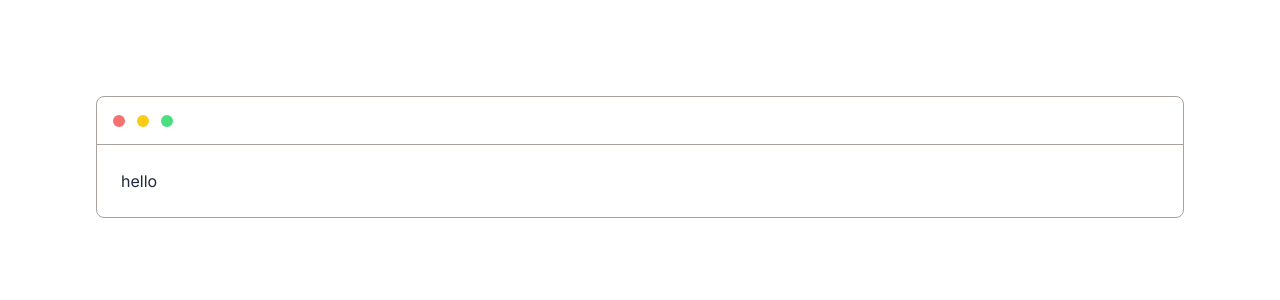
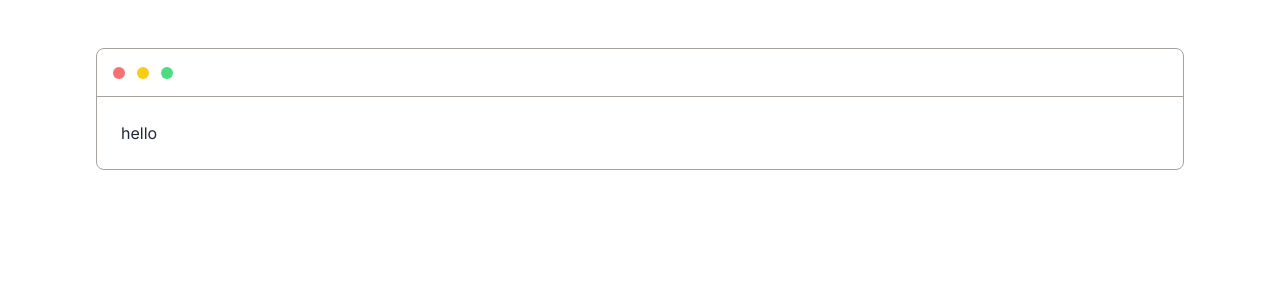
Before and after one commit to Lakshit-Chiranjiv/mini-gpt, a Next.js app: page / in a window 1280 px wide. Shown: the top 300 px of the page. Built offline with nearby package versions, Linux system fonts and the light colour scheme.

Commit message:
changed padding

```diff
--- a/app/page.jsx
+++ b/app/page.jsx
@@ -1,6 +1,6 @@
 export default function Home() {
   return (
-    <main className="flex min-h-screen flex-col items-center justify-between p-6 md:p-24">
+    <main className="flex min-h-screen flex-col items-center justify-between p-6 md:py-12 md:px-24">
 
       <div className="w-full border border-stone-400 rounded-lg">
 
```
